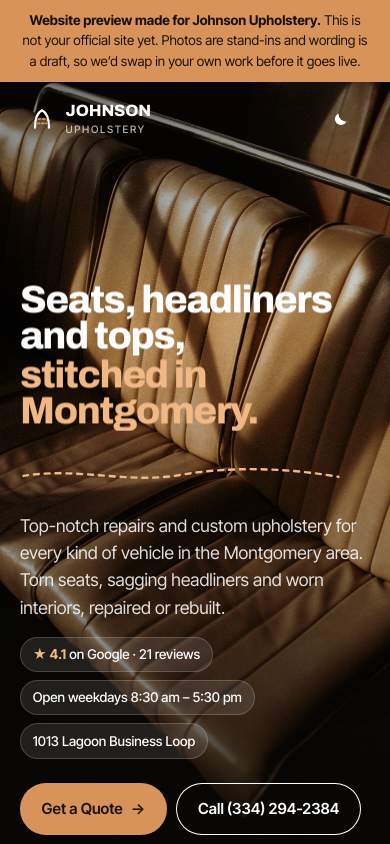
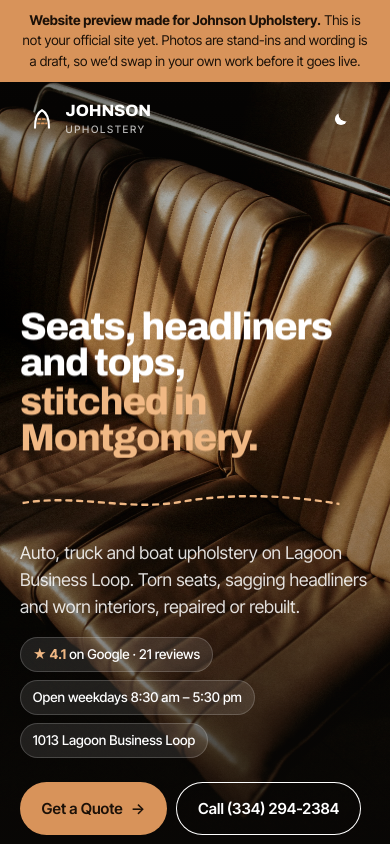
Before and after one commit to theHalfMeal/site-previews, a plain HTML site: page johnson-upholstery/index.html in a window 390 px wide. Shown: the top 844 px of the page. Drawn offline with Linux system fonts and the light colour scheme.

Commit message:
Shorten auto preview intros so the headline clears the header on phones
Co-Authored-By: Claude Opus 5.5 <noreply@anthropic.com>

```diff
--- a/johnson-upholstery/index.html
+++ b/johnson-upholstery/index.html
@@ -271,7 +271,7 @@ footer { padding-block: 3rem; border-top: 1px solid var(--line); color: var(--mu
       <svg class="stitch" viewBox="0 0 504 22" preserveAspectRatio="none" aria-hidden="true"><defs><mask id="sewMask" maskUnits="userSpaceOnUse"><path class="reveal" d="M4 12 C 90 3, 170 20, 250 11 S 420 4, 500 13"/></mask></defs><path class="thread" mask="url(#sewMask)" d="M4 12 C 90 3, 170 20, 250 11 S 420 4, 500 13"/><g class="needle"><path d="M-14 0 H8" stroke="#e9e4dc" stroke-width="2.2" stroke-linecap="round"/><circle cx="-11" cy="0" r="1.6" fill="none" stroke="#e9e4dc" stroke-width="1.2"/></g></svg>
       <div class="row">
         <div>
-          <p>Top-notch repairs and custom upholstery for every kind of vehicle in the Montgomery area. Torn seats, sagging headliners and worn interiors, repaired or rebuilt.</p>
+          <p>Auto, truck and boat upholstery on Lagoon Business Loop. Torn seats, sagging headliners and worn interiors, repaired or rebuilt.</p>
           <div class="chips"><span><b>★ 4.1</b> on Google · 21 reviews</span><span>Open weekdays 8:30 am – 5:30 pm</span><span>1013 Lagoon Business Loop</span></div>
         </div>
         <div class="ctas"><a class="btn magnet" href="#quote">Get a Quote <span class="arr" aria-hidden="true">→</span></a><a class="btn ghost magnet" href="tel:+13342942384">Call (334) 294-2384</a></div>
```
Also changed, not shown: arts-upholstery/index.html (+1 -1 lines).
